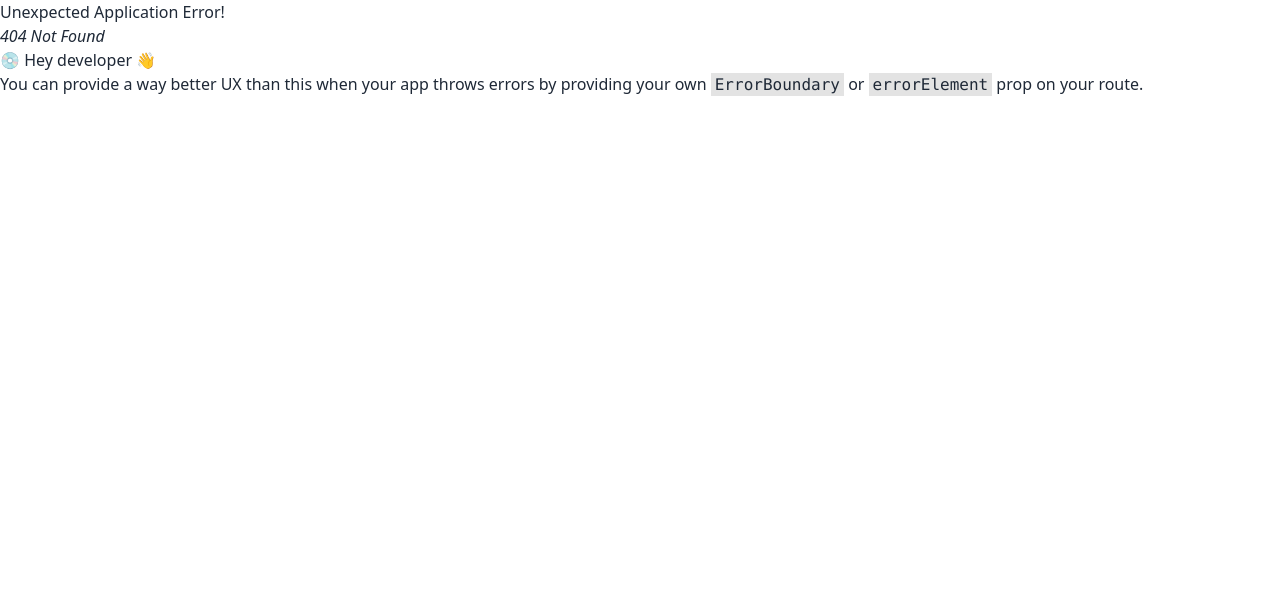
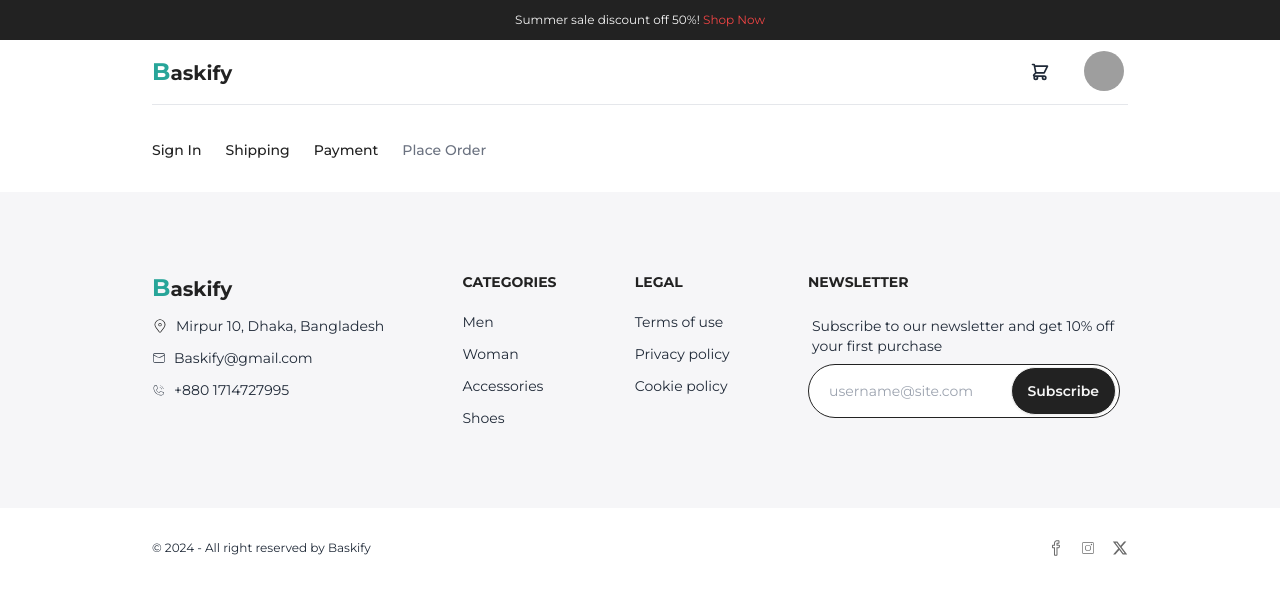
Before and after one commit to Sawon-52/Baskify-E-Commerce-platform, a React (Vite) app in the folder Frontend/: page /payment in a window 1280 px wide. Before the commit this address had no page. Shown: the top 594 px of the page. Built offline with nearby package versions, Linux system fonts and the light colour scheme; sample sign-in values are in the browser's storage; grey boxes are pictures that could not be loaded.

Commit message:
added payment page

```diff
--- a/Frontend/src/main.jsx
+++ b/Frontend/src/main.jsx
@@ -12,6 +12,7 @@ import LoginPage from "./pages/LoginPage.jsx";
 import RegisterPage from "./pages/RegisterPage.jsx";
 import ShippingPage from "./pages/ShippingPage.jsx";
 import PrivateRoute from "./Components/PrivateRoute.jsx";
+import PaymentPage from "./pages/PaymentPage.jsx";
 
 const router = createBrowserRouter(
   createRoutesFromElements(
@@ -24,6 +25,7 @@ const router = createBrowserRouter(
 
       <Route path="" element={<PrivateRoute />}>
         <Route path="/shipping" element={<ShippingPage />} />
+        <Route path="/payment" element={<PaymentPage />} />
       </Route>
     </Route>,
   ),
--- a/Frontend/src/pages/PaymentPage.jsx
+++ b/Frontend/src/pages/PaymentPage.jsx
@@ -3,7 +3,11 @@ import CheckoutSteps from "../Components/CheckoutSteps";
 
 const PaymentPage = () => {
   const [paymentMethod, setPaymentMethod] = useState("Paypal");
-  return <div>PaymentPage</div>;
+  return (
+    <div>
+        <CheckoutSteps step1 step2 step3 />
+    </div>
+  );
 };
 
 export default PaymentPage;
```
